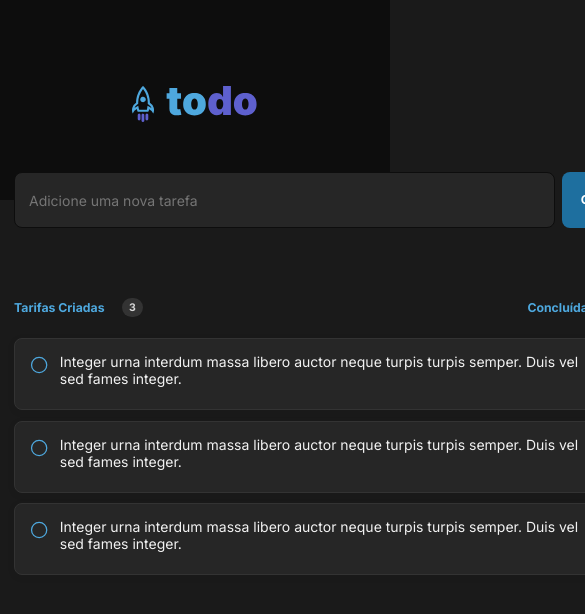
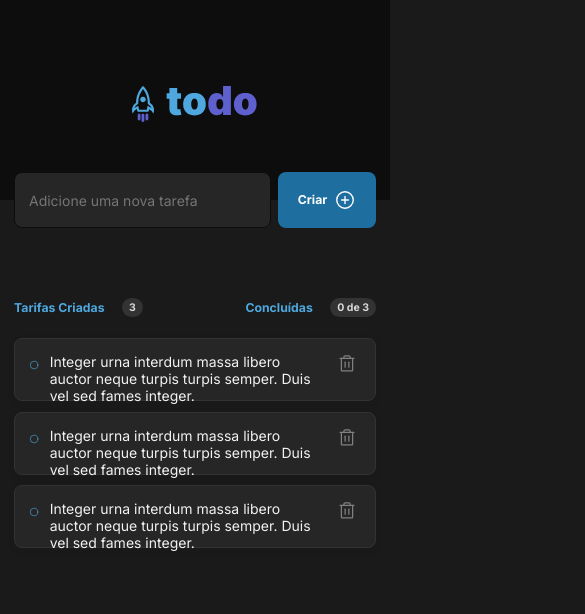
Before and after one commit to Pedro-Augusto-Barbosa-Aparecido/todo-list-challenge-ignite, a React (Vite) app: page / in a window 390 px wide. Shown: the top 614 px of the page, 585 px wide, since content can reach past the window. Built offline with nearby package versions, Linux system fonts and the light colour scheme.

Commit message:
fix responsive container

```diff
--- a/src/components/Task.module.css
+++ b/src/components/Task.module.css
@@ -8,7 +8,7 @@
 
     border-radius: 8px;
 
-    height: 72px;
+    height: 4.5rem;
     width: 100%;
 
     border: 1px solid var(--gray-400);
--- a/src/components/Task.tsx
+++ b/src/components/Task.tsx
@@ -1,6 +1,4 @@
 import styles from "./Task.module.css";
-
-import classNames from "classnames";
 
 import { CheckCircle, Circle, Trash } from "phosphor-react";
 
--- a/src/components/TaskList.module.css
+++ b/src/components/TaskList.module.css
@@ -3,7 +3,7 @@
 
     gap: 1.5rem;
 
-    width: 46rem;
+    /* width: 46rem; */
 
 }
 
@@ -36,7 +36,7 @@
 }
 
 .taskList {
-    width: 46rem;
+    /* width: 46rem; */
     height: 15.25rem;
 
     max-height: 15.25rem;
@@ -75,3 +75,5 @@
     font-size: 1rem;
 
 }
+
+/* @media (max-width:) */
--- a/src/styles/App.module.css
+++ b/src/styles/App.module.css
@@ -1,5 +1,6 @@
 .createForm {
-    width: 46rem;
+    width: 100%;
+    max-width: 46rem;
 
     display: flex;
     align-items: center;
@@ -12,14 +13,15 @@
 }
 
 .container {
-    width: 46rem;
+    max-width: 46rem;
     margin: 2rem auto;
     padding: 0 1rem;
 
 }
 
 .createForm input {
-    width: 39.875rem;
+    width: 100%;
+    max-width: 39.875rem;
     height: 4rem;
 
     border: 1px solid var(--gray-700);
@@ -36,7 +38,8 @@
 }
 
 .createForm button {
-    width: 7rem;
+    width: 100%;
+    max-width: 7rem;
     height: 4rem;
 
     display: flex;
```
